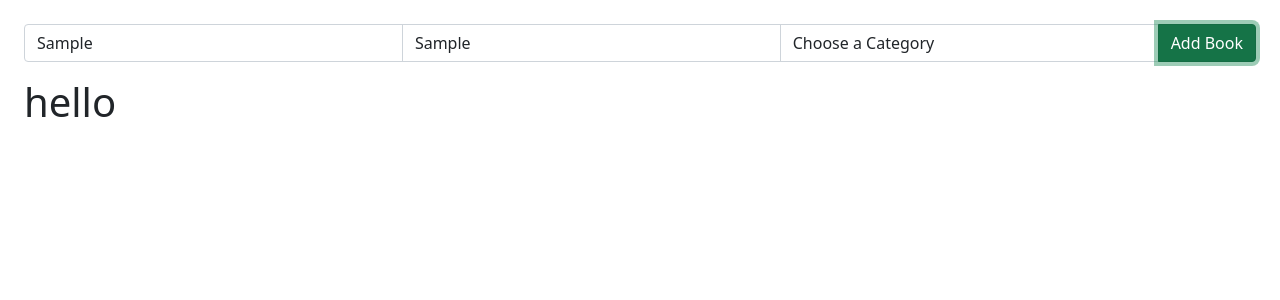
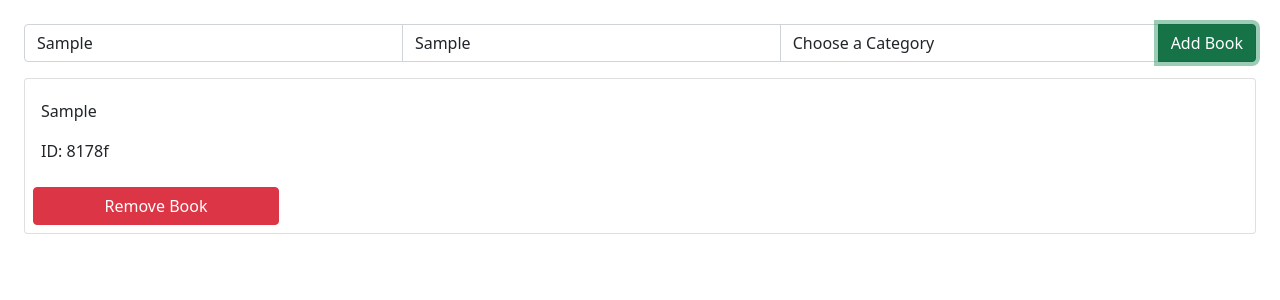
Before and after one commit to Wusinho/library-app, a React (Create React App) app: page / in a window 1280 px wide. Both pictures are taken after typing "Sample", "Sample" into the empty fields and a click on the button "Add Book". Shown: the top 300 px of the page. Built offline with nearby package versions, Linux system fonts and the light colour scheme.

Commit message:
Correted AddBooks function

```diff
--- a/src/components/BooksList.jsx
+++ b/src/components/BooksList.jsx
@@ -1,18 +1,29 @@
 // import { useDispatch } from 'react-redux';
 import React from 'react';
 import { useSelector } from 'react-redux';
-// import { removeBook } from '../reducers/functions';
+// import { getBookList } from '../reducers/books';
+import { removeBook } from '../reducers/functions';
 
-// const getID = (books) => books.id;
+const getID = (books) => books.id;
 
 const BooksList = () => {
-  const books = useSelector((state) => state.entities.books);
+  const books = useSelector((state) => state.entities.books.list);
+
   console.log(books);
 
   return (
-    <div>
-      <h1>hello</h1>
-    </div>
+    books.map((book) => (
+      <div className="card my-3" key={book.id}>
+        <div className="card-body">
+          <h5 className="card-title">{book.title}</h5>
+          <h6 className="card-subtitle mb-2 text-muted">{book.category}</h6>
+          <p className="card-text">{book.description}</p>
+          <span>ID: </span>
+          <span>{book.id}</span>
+        </div>
+        <button onClick={() => removeBook(getID(book))} className="btn btn-danger m-2" type="button">Remove Book</button>
+      </div>
+    ))
   );
 };
 
--- a/src/reducers/books.js
+++ b/src/reducers/books.js
@@ -1,5 +1,5 @@
-// import { v4 as uuidv4 } from 'uuid';
-import { createSlice, createSelector } from '@reduxjs/toolkit';
+import { v4 as uuidv4 } from 'uuid';
+import { createSlice } from '@reduxjs/toolkit';
 
 export const bookSlice = createSlice({
   name: 'book',
@@ -9,18 +9,17 @@ export const bookSlice = createSlice({
   reducers: {
     addBook: (state, action) => {
       state.list.push({
-        id: action.payload.id,
+        id: uuidv4().slice(0, 5),
         name: action.payload.name,
         description: action.payload.description,
         category: action.payload.category,
       });
     },
+    removeBook: (state, action) => {
+      state.filter((book) => book.id !== action.payload.id);
+    },
   },
 });
-
-export const getBookList = () => createSelector(
-  (state) => state.entities.bookSlice.list,
-);
 
 export const { addBook } = bookSlice.actions;
 
```
